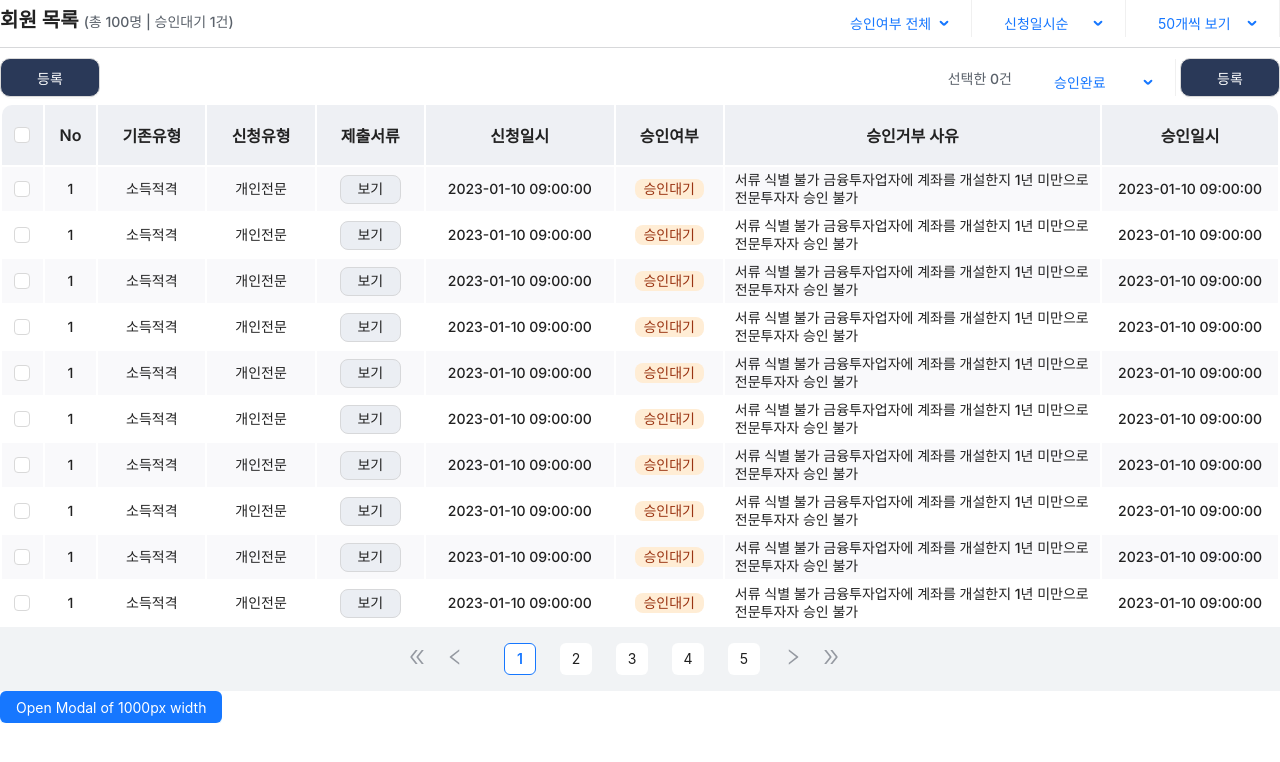
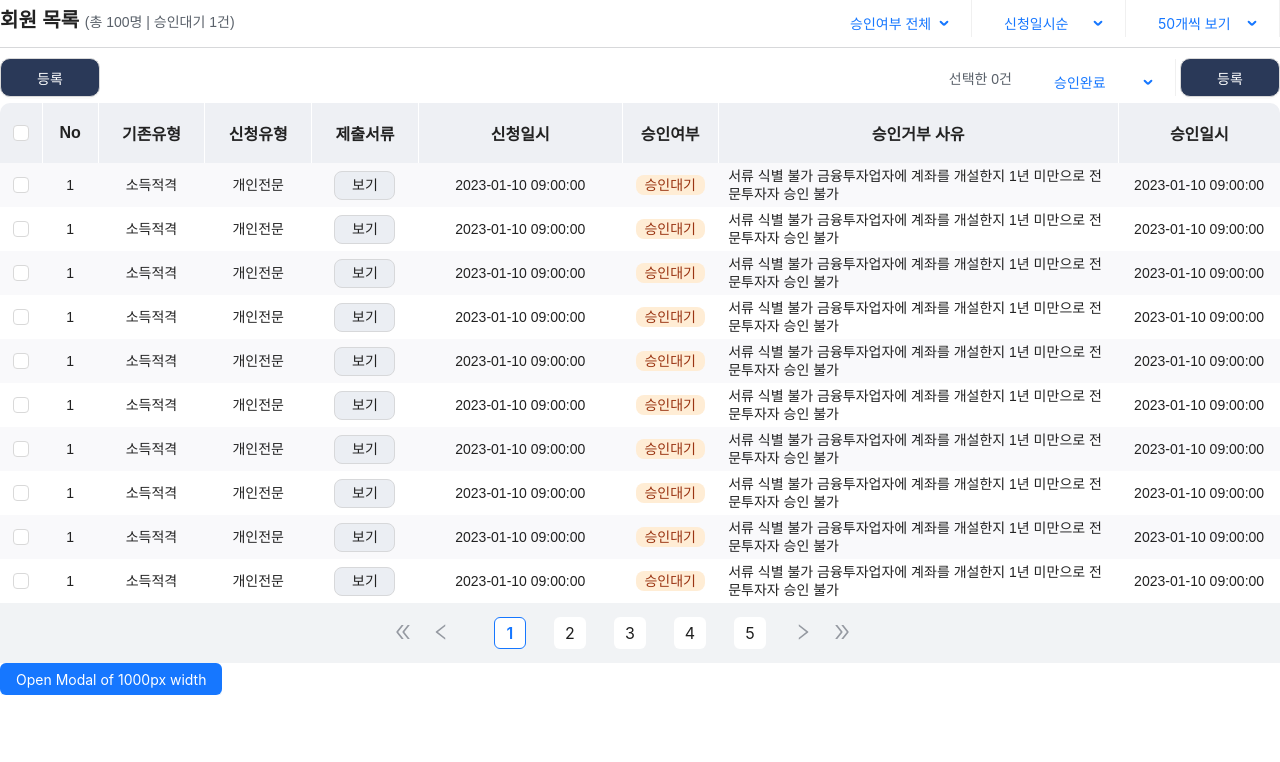
Before and after one commit to faheem4531/perfection-test-task, a Next.js app: page / in a window 1280 px wide. Shown: the top 762 px of the page. Built offline with nearby package versions, Linux system fonts and the light colour scheme.

Commit message:
table perfection

```diff
--- a/src/app/_components/dataTable/DataTable.module.scss
+++ b/src/app/_components/dataTable/DataTable.module.scss
@@ -5,7 +5,6 @@
 
 .tableWrapper {
   width: 100%;
-
   overflow-x: scroll;
 }
 
@@ -25,6 +24,7 @@
 .tableMain {
   width: 100%;
   border-radius: 10px;
+  border-collapse: collapse;
 
   tr {
     th {
@@ -87,39 +87,51 @@
 
 .longText {
   max-width: 350px;
-  min-width: 300px;
   text-align: left !important;
 }
 
 .h1 {
-  min-width: 38px;
+  min-width: 39px;
   border-top-left-radius: 10px;
+  border-right: 1px solid #fff;
 }
 .h2 {
-  min-width: 48px;
+  min-width: 52px;
+  border-right: 1px solid #fff;
 }
 .h3,
 .h4,
-.h5,
-.h7 {
-  min-width: 100px;
+.h5 {
+  border-right: 1px solid #fff;
+  min-width: 99px;
 }
 
 .h6 {
-  min-width: 175px;
+  border-right: 1px solid #fff;
+  min-width: 189px;
 }
 
+.h7 {
+  border-right: 1px solid #fff;
+  min-width: 86px;
+}
+.h8 {
+  border-right: 1px solid #fff;
+  min-width: 371px;
+}
 .h9 {
-  min-width: 160px;
+  min-width: 120px;
   border-top-right-radius: 10px;
 }
 
 .pagination {
   background-color: #f1f3f5;
-  height: 64px;
+  height: 60px;
   width: 100%;
+  font-size: 16px;
   display: flex;
+  color: #a1a1a1 !important;
   justify-content: center;
   align-items: center;
-  column-gap: 16px;
+  column-gap: 20px;
 }
--- a/src/app/_components/dataTable/DataTable.tsx
+++ b/src/app/_components/dataTable/DataTable.tsx
@@ -1,7 +1,7 @@
 'use client'
 
 import React from 'react';
-import { Button, Checkbox, Pagination } from 'antd';
+import { Checkbox, Pagination } from 'antd';
 import type { CheckboxProps } from 'antd';
 import {
   DoubleRightOutlined,
@@ -34,7 +34,6 @@ const DataTable: React.FC<DataTableProps> = () => {
 
 
       <TableHead />
-      {/* table */}
       <div className={styles.tableWrapper}>
 
         <table className={styles.tableMain}>
--- a/src/app/globals.scss
+++ b/src/app/globals.scss
@@ -15,6 +15,8 @@ body {
 
 body {
   color: #0b101a;
+  font-family: pretendard, sans-serif !important;
+  font-style: normal;
 }
 
 a {
@@ -62,8 +64,20 @@ a {
   color: #fff !important;
   background-color: #2a3958;
   border-radius: 4px;
+  width: 40px;
+  height: 40px;
+  font-weight: 700;
+  padding-top: 5px;
+}
+:where(.css-dev-only-do-not-override-1okl62o).ant-pagination .ant-pagination-item-active {
+  border: none;
+  margin-bottom: 10px;
 }
 
+:where(.css-dev-only-do-not-override-1okl62o).ant-pagination .ant-pagination-item a {
+  color: #a1a1a1;
+  font-weight: 700;
+}
 @media screen and (max-width: 600px) {
   :where(.css-dev-only-do-not-override-1okl62o).ant-menu-light .ant-menu-submenu-selected > .ant-menu-submenu-title {
     width: 150px !important;
```
